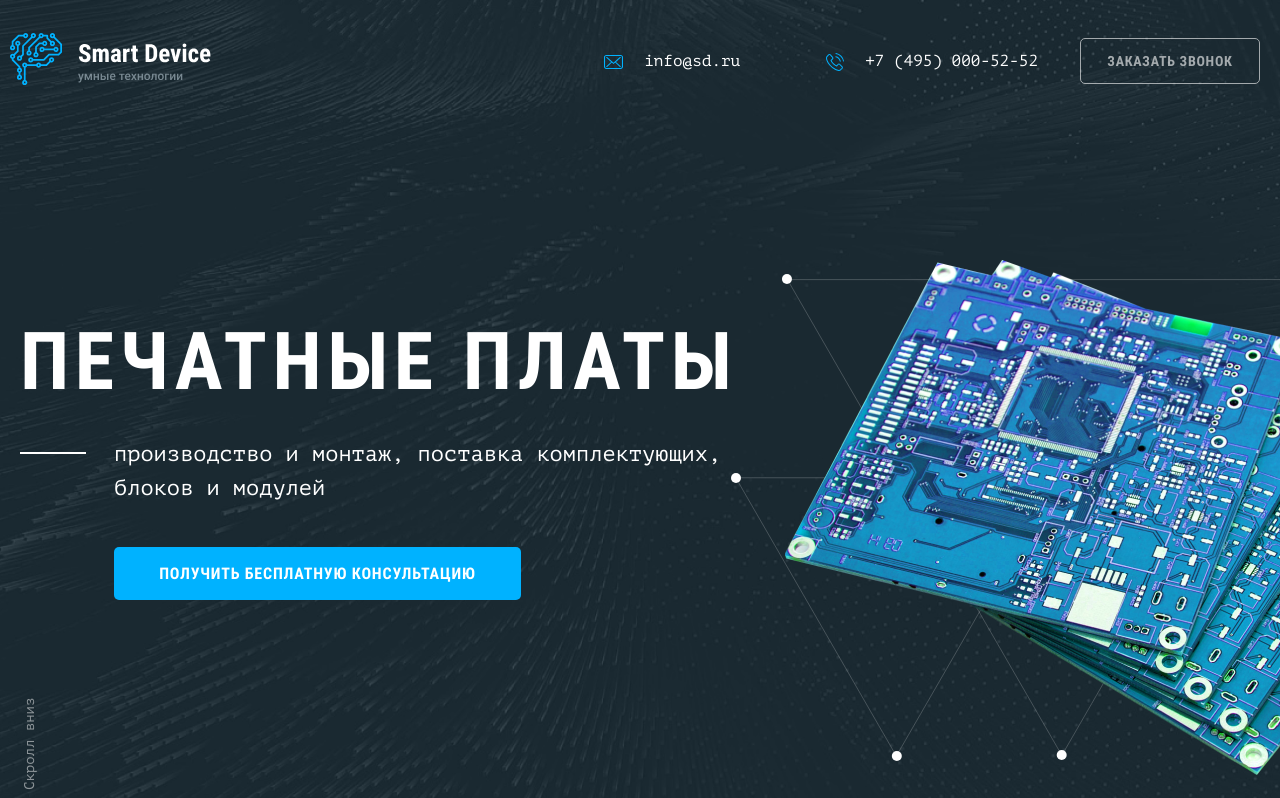
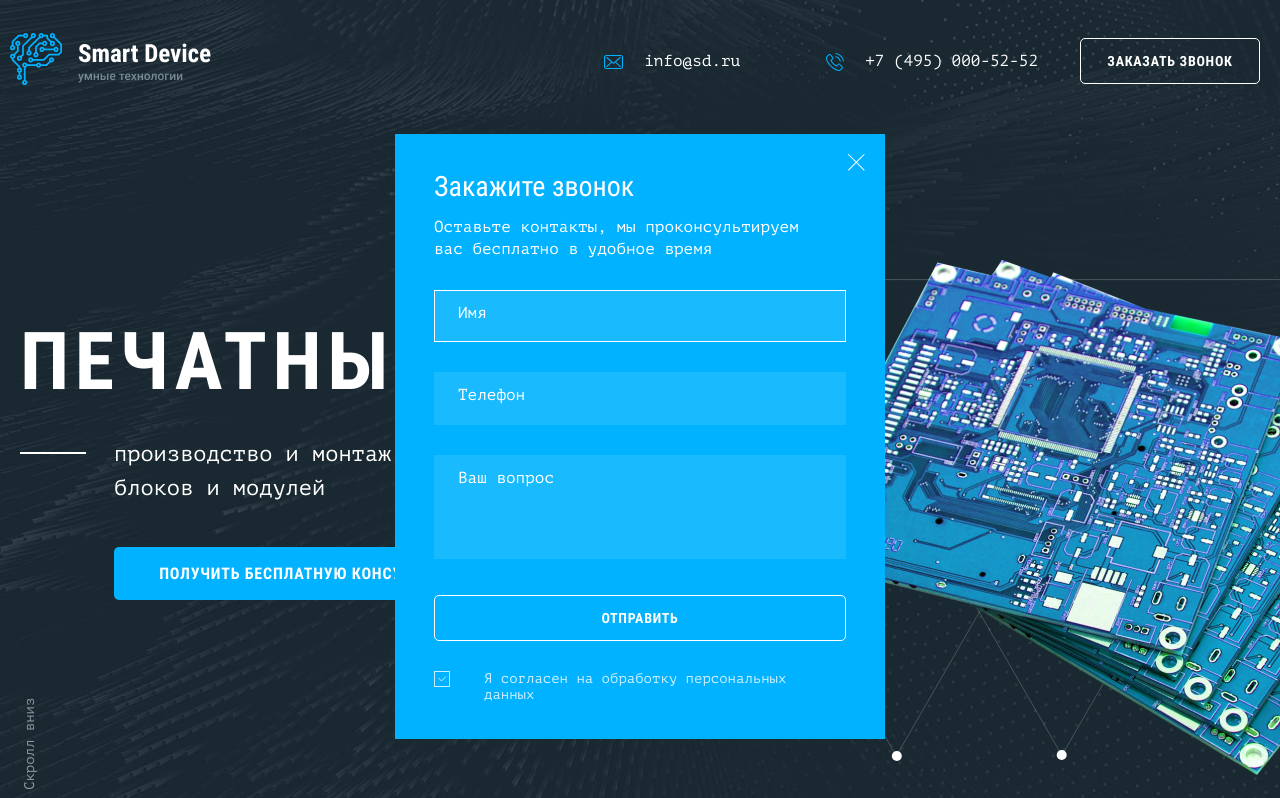
Before and after one commit to tonyamaksimets/smart-device, a website: page source/index.html in a window 1280 px wide. Both pictures are taken after a click on the link "ЗАКАЗАТЬ ЗВОНОК". Shown: the top 798 px of the page. Drawn offline with nearby package versions, Linux system fonts and the light colour scheme; files that its build step writes are made by us from their sources; files whose address does not match are found by name.

Commit message:
Создает модальное окно

```diff
--- a/source/index.html
+++ b/source/index.html
@@ -127,7 +127,7 @@
           <h2>Остались вопросы? Задайте их нам!</h2>
           <p>Мы проконсультируем Вас бесплатно</p>
 
-          <form class="" action="https://echo.htmlacademy.ru" method="post">
+          <form action="https://echo.htmlacademy.ru" method="post">
             <div class="feedback__field-block">
               <label class="visually-hidden" for="feedback-name">Ваше имя:</label>
               <input id="feedback-name" type="text" name="name" placeholder="Имя" required>
@@ -257,8 +257,40 @@
           <p>Developed by wow studio</p>
         </div>
       </div>
+    </footer>
 
-    </footer>
+    <section class="callback">
+      <div class="callback__wrapper">
+        <button type="button">
+              <svg width="17" height="17" aria-label="Закрыть">
+                <use xlink:href="img/sprite_auto.svg#icon-cross"></use>
+              </svg>
+        </button>
+
+        <h2>Закажите звонок</h2>
+        <p>Оставьте контакты, мы проконсультируем вас бесплатно в удобное время</p>
+
+        <form action="https://echo.htmlacademy.ru" method="post">
+          <div class="callback__field-block">
+            <label class="visually-hidden" for="callback-name">Ваше имя:</label>
+            <input id="callback-name" type="text" name="name" placeholder="Имя" required>
+          </div>
+          <div class="callback__field-block">
+            <label class="visually-hidden" for="callback-tel">Ваш телефон:</label>
+            <input id="callback-tel" type="tel" name="tel" placeholder="Телефон" required maxlength="14">
+          </div>
+          <div class="callback__field-block callback__field-block--text">
+            <label class="visually-hidden" for="callback-question">Ваш вопрос:</label>
+            <textarea id="callback-question" name="question" placeholder="Ваш вопрос" required></textarea>
+          </div>
+          <button class="button" type="submit">Отправить</button>
+          <div class="callback__field-block">
+            <input class="visually-hidden" id="callback-agreement" type="checkbox" name="agreement" required checked>
+            <label for="callback-agreement">Я согласен на обработку персональных данных</label>
+          </div>
+<!--         </form> -->
+      </div>
+    </section>
 
     <script src="js/main.js"></script>
   </body>
--- /dev/null
+++ b/source/js/callback.js
@@ -0,0 +1,91 @@
+'use strict';
+
+(function () {
+  var buttonOpen = document.querySelector('.page-header a:last-child');
+
+  if (buttonOpen) {
+    var body = document.querySelector('.page-body');
+    var callback = body.querySelector('.callback');
+    var buttonClose = callback.querySelector('button:first-child');
+    var callbackName = callback.querySelector('input[type="text"]');
+    var callbackTel = callback.querySelector('input[type="tel"]');
+    var callbackMessage = callback.querySelector('textarea');
+    var buttonSubmit = callback.querySelector('button[type="submit"]');
+
+    var isStorageSupport = true;
+    var storageName = '';
+    var storageTel = '';
+    var storageMessage = '';
+
+    try {
+      storageName = localStorage.getItem('name');
+      storageTel = localStorage.getItem('email');
+      storageMessage = localStorage.getItem('message');
+    } catch (err) {
+      isStorageSupport = false;
+    }
+
+    var closeCallback = function () {
+      body.classList.remove('page-body--modal-opened');
+      callback.classList.remove('callback--opened');
+
+      document.removeEventListener('keydown', onCallbackEscPress);
+      document.removeEventListener('click', onCallbackOutsideClick);
+      buttonClose.removeEventListener('click', onButtonCloseClick);
+      buttonSubmit.removeEventListener('submit', onButtonSubmitClick);
+    };
+
+    var onCallbackEscPress = function (evt) {
+      if (evt.key === 'Escape') {
+        evt.preventDefault();
+        closeCallback();
+      }
+    };
+
+    var onCallbackOutsideClick = function (evt) {
+      if (evt.target.matches('.callback')) {
+        evt.preventDefault();
+        closeCallback();
+      }
+    };
+
+    var onButtonCloseClick = function () {
+      closeCallback();
+    };
+
+    var onButtonSubmitClick = function () {
+      if (isStorageSupport) {
+        localStorage.setItem('name', callbackName.value);
+        localStorage.setItem('tel', callbackTel.value);
+        localStorage.setItem('message', callbackMessage.value);
+      }
+    };
+
+    var openCallback = function (evt) {
+      evt.stopPropagation();
+      body.classList.add('page-body--modal-opened');
+      callback.classList.add('callback--opened');
+
+      if (storageName) {
+        callbackName.value = storageName;
+      }
+
+      if (storageTel) {
+        callbackTel.value = storageTel;
+      }
+
+      if (storageMessage) {
+        callbackMessage.value = storageMessage;
+      }
+
+      callbackName.focus();
+
+      document.addEventListener('keydown', onCallbackEscPress);
+      document.addEventListener('click', onCallbackOutsideClick);
+      buttonClose.addEventListener('click', onButtonCloseClick);
+      buttonSubmit.addEventListener('submit', onButtonSubmitClick);
+    };
+
+    buttonOpen.addEventListener('click', openCallback);
+  }
+})();
--- a/source/js/scroll.js
+++ b/source/js/scroll.js
@@ -2,7 +2,17 @@
 
 (function () {
   var body = document.querySelector('.page-body');
-  var anchors = body.querySelectorAll('a[href*="#"]');
+  var anchorFeatures = body.querySelector('a[href="#features"]');
+  var anchorFeedback = body.querySelector('a[href="#feedback"]');
+  var anchors = [];
+
+  if (anchorFeatures) {
+    anchors.push(anchorFeatures);
+  }
+
+  if (anchorFeedback) {
+    anchors.push(anchorFeedback);
+  }
 
   if (anchors) {
     anchors.forEach(function (anchor) {
--- /dev/null
+++ b/source/sass/blocks/callback.scss
@@ -0,0 +1,227 @@
+.callback {
+  position: fixed;
+  top: 0;
+  left: 0;
+
+  display: none;
+  width: 100vw;
+  height: 100vh;
+
+  &--opened {
+    display: block;
+  }
+}
+
+.callback__wrapper {
+  position: fixed;
+  top: 134px;
+  left: 50%;
+  transform: translateX(-50%);
+  z-index: 5;
+
+  padding-top: 33px;
+  padding-bottom: 36px;
+  padding-left: 39px;
+  padding-right: 39px;
+  width: 490px;
+  box-sizing: border-box;
+
+  background-color: $accent-color;
+}
+
+.callback h2 {
+  @include title-style-reset;
+
+  margin-bottom: 10px;
+
+  font-family: "Roboto Condensed", "Arial", sans-serif;
+  font-size: 28px;
+  line-height: 39px;
+  color: $light-text-color;
+}
+
+.callback p {
+  @include paragraph-style-reset;
+
+  margin-bottom: 30px;
+  width: 400px;
+
+  color: $light-text-color;
+}
+
+.callback__field-block {
+  margin-bottom: 30px;
+
+  &:last-of-type {
+    margin-bottom: 0;
+  }
+}
+
+.callback input[type="text"],
+.callback input[type="tel"] {
+  padding-left: 24px;
+  padding-top: 14px;
+  padding-right: 24px;
+  padding-bottom: 20px;
+  width: 100%;
+  box-sizing: border-box;
+
+  color: $light-text-color;
+
+  background-color: rgba($basic-background-color, 0.1);
+  border: none;
+
+  &:hover {
+    background-color: rgba($basic-background-color, 0.3);
+  }
+
+  &:focus {
+    box-shadow: inset 0 0 0 1px $light-border-color;
+    outline: none;
+  }
+
+  &::placeholder {
+    color: $light-text-color;
+  }
+}
+
+.callback__field-block--invalid input:invalid {
+  box-shadow: inset 0 0 0 1px $error-color;
+}
+
+.callback textarea {
+  padding-left: 24px;
+  padding-top: 14px;
+  padding-right: 24px;
+  padding-bottom: 14px;
+  width: 100%;
+  height: 104px;
+  box-sizing: border-box;
+
+  color: $light-text-color;
+
+  background-color: rgba($basic-background-color, 0.1);
+  border: none;
+
+  resize: none;
+
+  &:hover {
+    background-color: rgba($basic-background-color, 0.3);
+  }
+
+  &:focus {
+    box-shadow: inset 0 0 0 1px $light-border-color;
+    outline: none;
+  }
+
+  &::placeholder {
+    color: $light-text-color;
+  }
+}
+
+.callback__field-block--invalid textarea:invalid {
+  box-shadow: inset 0 0 0 1px $error-color;
+}
+
+.callback button:first-child {
+  @include button-style-reset;
+
+  position: absolute;
+  top: 0;
+  right: 0;
+
+  padding-left: 20px;
+  padding-right: 20px;
+  padding-top: 20px;
+  padding-bottom: 15px;
+
+  color: $light-text-color;
+
+  &:hover,
+  &:focus {
+    color: $accent-color;
+    background-color: $basic-background-color;
+    outline: none;
+  }
+
+  &:active {
+    opacity: 0.3;
+  }
+}
+
+.callback button[type="submit"] {
+  @include button-style-reset;
+
+  margin-bottom: 30px;
+  padding-left: 15px;
+  padding-right: 15px;
+  padding-bottom: 14px;
+  padding-top: 14px;
+  width: 100%;
+  box-sizing: border-box;
+
+  font-family: "Roboto Condensed", "Arial", sans-serif;
+  font-weight: bold;
+  font-size: 14px;
+  line-height: 16px;
+  text-align: center;
+  letter-spacing: 0.05em;
+  text-transform: uppercase;
+  color: $light-text-color;
+
+  border: 1px solid $light-border-color;
+  border-radius: 5px;
+
+  &:hover,
+  &:focus {
+    background-color: $basic-background-color;
+    color: $accent-color;
+    outline: none;
+  }
+
+  &:active {
+    opacity: 0.3;
+  }
+}
+
+.callback label {
+  font-size: 14px;
+  line-height: 16px;
+
+  color: $light-text-color;
+
+  opacity: 0.8;
+}
+
+.callback__field-block input[type="checkbox"] + label {
+  position: relative;
+
+  display: block;
+
+  padding-left: 50px;
+  padding-right: 20px;
+}
+
+.callback__field-block input[type="checkbox"] + label::before {
+  content: "";
+
+  position: absolute;
+  top: 0;
+  left: 0;
+
+  display: block;
+  height: 14px;
+  width: 14px;
+
+  border: 1px solid $light-border-color;
+}
+
+.callback__field-block input[type="checkbox"]:checked + label::before {
+  background-image: url("../img/icon-tick.svg");
+  background-position: center;
+  background-repeat: no-repeat;
+}
+
+.callback__field-block--invalid input[type="checkbox"] + label::before {
+  border-color: $error-color;
+}
--- a/source/sass/blocks/feedback.scss
+++ b/source/sass/blocks/feedback.scss
@@ -1,6 +1,7 @@
 .feedback {
   padding-top: 90px;
   padding-bottom: 110px;
+
   background-color: $accent-color;
   background-image: url("../img/plane@1x.png"),
     url("../img/background-3.svg");
@@ -156,9 +157,12 @@
   background-color: rgba($basic-background-color, 0.1);
   border: none;
 
-  &:hover,
+  &:hover {
+    background-color: rgba($basic-background-color, 0.3);
+  }
+
   &:focus {
-    background-color: rgba($basic-background-color, 0.3);
+    box-shadow: inset 0 0 0 1px $light-border-color;
     outline: none;
   }
 
@@ -201,9 +205,12 @@
 
   resize: none;
 
-  &:hover,
+  &:hover {
+    background-color: rgba($basic-background-color, 0.3);
+  }
+
   &:focus {
-    background-color: rgba($basic-background-color, 0.3);
+    box-shadow: inset 0 0 0 1px $light-border-color;
     outline: none;
   }
 
--- a/source/sass/blocks/page-body.scss
+++ b/source/sass/blocks/page-body.scss
@@ -10,6 +10,12 @@
   line-height: 22px;
   font-family: "PT Mono", "Courier New", monospace;
   color: $basic-text-color;
+
+  &--modal-opened {
+    position: fixed;
+
+    width: 100%;
+  }
 }
 
 .page-body header {
--- a/source/sass/style.scss
+++ b/source/sass/style.scss
@@ -15,3 +15,4 @@
 @import "blocks/features.scss";
 @import "blocks/services.scss";
 @import "blocks/feedback.scss";
+@import "blocks/callback.scss";
```
Also changed, not shown: build/css/style.css, build/css/style.min.css, build/index.html, build/js/main.js, 1 other file.
